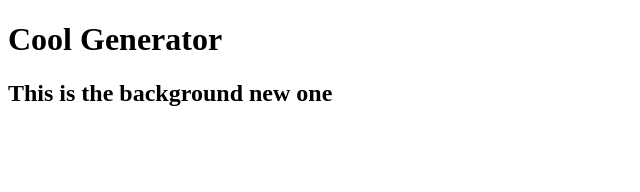
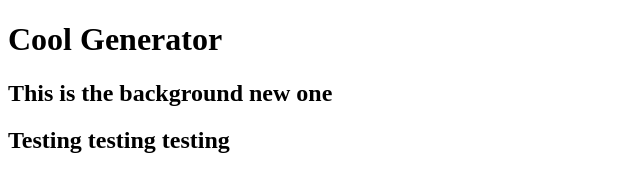
Before and after one commit to dsouzalenroy/background-generator, a plain HTML site: page index.html in a window 1280 px wide. Shown: the whole page, without its empty margins (0-640 px from the left). Drawn offline with Linux system fonts and the light colour scheme.

Commit message:
Adding a new header

```diff
--- a/index.html
+++ b/index.html
@@ -7,5 +7,6 @@
   <body>
     <h1>Cool Generator</h1>
     <h2>This is the background new one</h2>
+    <h2>Testing testing testing</h2>
   </body>
 </html>
```
